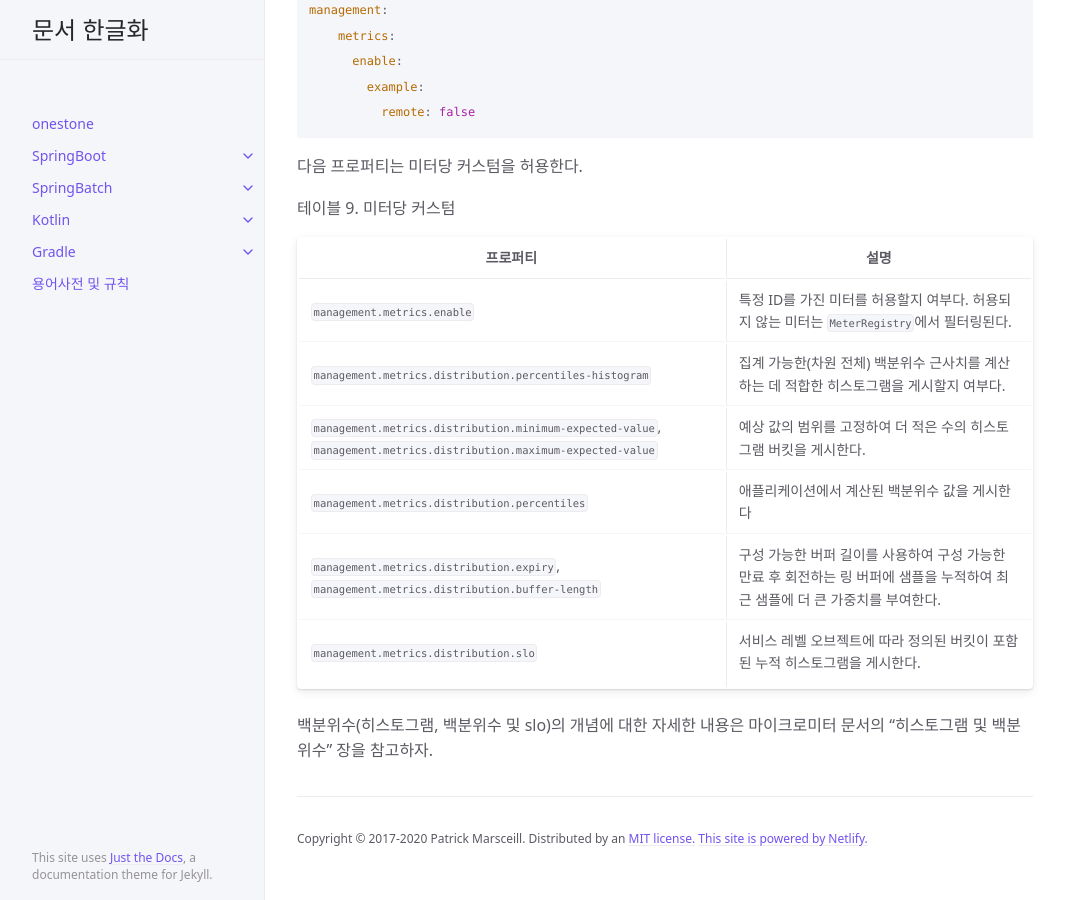
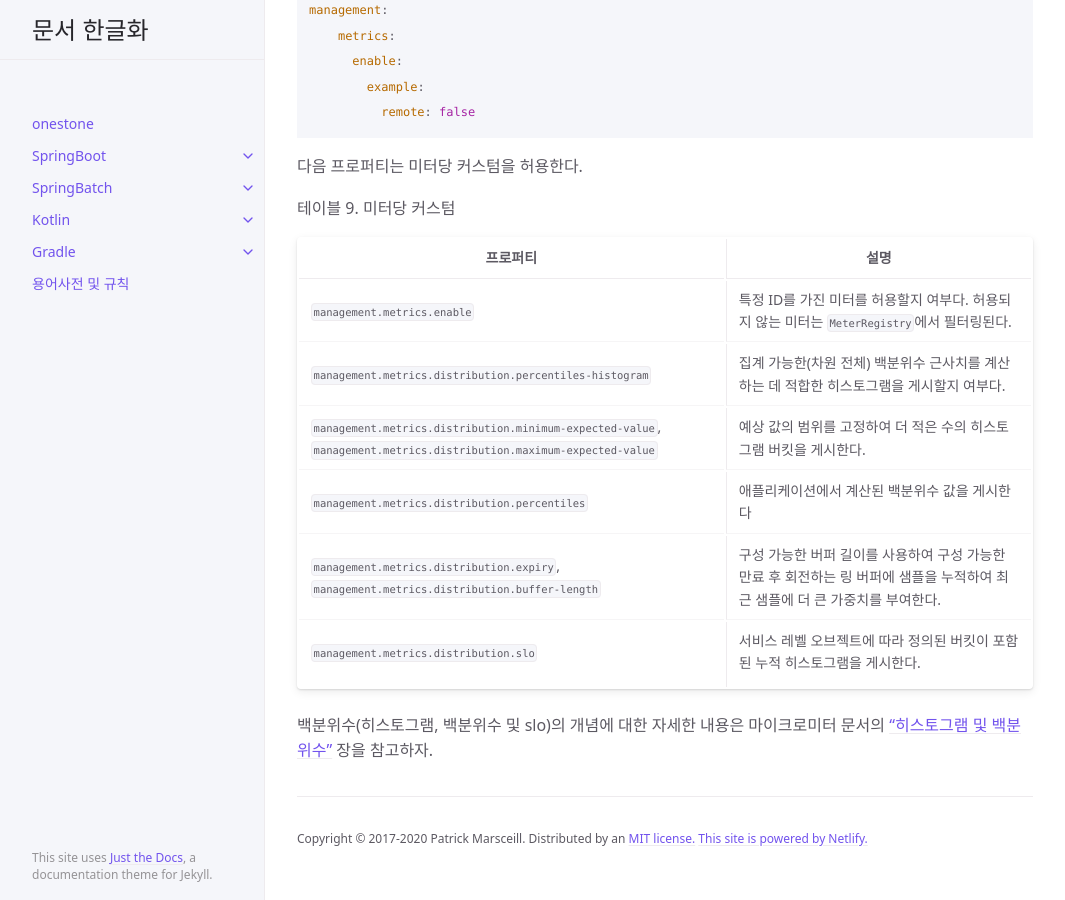
Before and after one commit to onestone9900/onestone9900.github.io, a Jekyll site: the page built from docs/spring_boot/3.1.1/spring_boot/13.production_ready_features.md, in a window 1280 px wide and 900 px high, scrolled down 77460 px. Shown: the whole window, without its empty margins (107-1172 px from the left). Built offline with Jekyll 4.4.1, drawn with Linux system fonts in a browser that asks for light colours; part of the change alters nothing that is shown.

```diff
--- a/docs/spring_boot/3.1.1/spring_boot/13.production_ready_features.md
+++ b/docs/spring_boot/3.1.1/spring_boot/13.production_ready_features.md
@@ -2931,4 +2931,4 @@ management:
 |`management.metrics.distribution.expiry`, `management.metrics.distribution.buffer-length`|구성 가능한 버퍼 길이를 사용하여 구성 가능한 만료 후 회전하는 링 버퍼에 샘플을 누적하여 최근 샘플에 더 큰 가중치를 부여한다.|
 |`management.metrics.distribution.slo`|서비스 레벨 오브젝트에 따라 정의된 버킷이 포함된 누적 히스토그램을 게시한다.|
 
-백분위수(히스토그램, 백분위수 및 slo)의 개념에 대한 자세한 내용은 마이크로미터 문서의 "히스토그램 및 백분위수" 장을 참고하자.
+백분위수(히스토그램, 백분위수 및 slo)의 개념에 대한 자세한 내용은 마이크로미터 문서의 ["히스토그램 및 백분위수"](https://micrometer.io/docs/concepts#_histograms_and_percentiles) 장을 참고하자.
```
